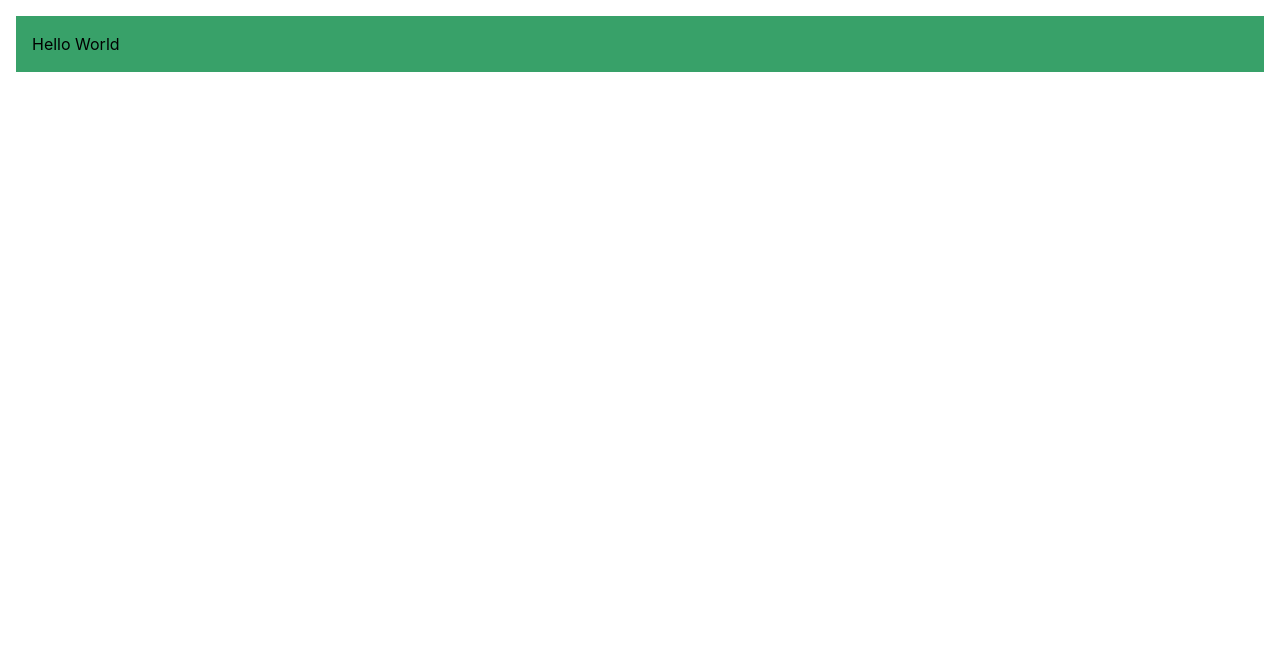
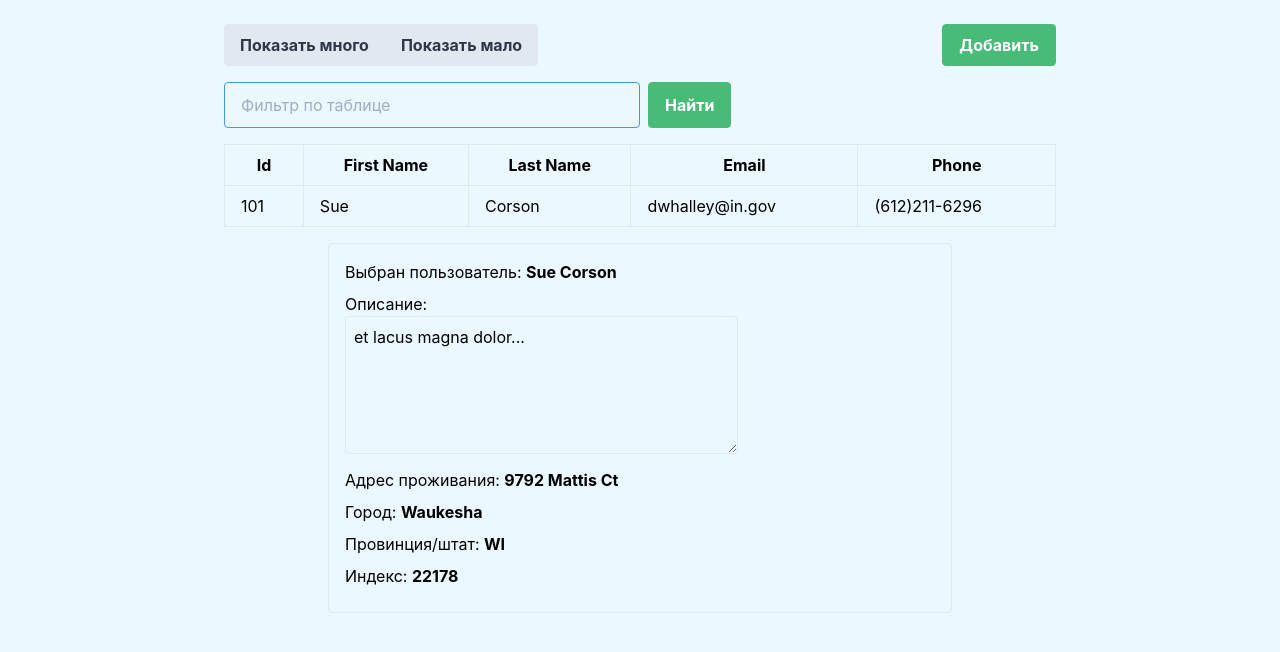
Before and after one commit to riedel28/test-task-fugr, a React (Create React App) app: page / in a window 1280 px wide. Shown: the top 652 px of the page. Built offline with nearby package versions, Linux system fonts and the light colour scheme.

Commit message:
Add initial layout

```diff
--- a/src/App.js
+++ b/src/App.js
@@ -4,8 +4,78 @@ import "./styles/main.css";
 
 function App() {
   return (
-    <div className="h-64">
-      <div className="p-4 m-4 bg-green-600">Hello World</div>
+    <div className="min-h-screen bg-blue-100 ">
+      <div class="container mx-auto flex justify-center items-center  flex-col p-4">
+        <div className="w-2/3 m-2 flex flex-row justify-between">
+          <div class="inline-flex">
+            <button class="bg-gray-300 hover:bg-gray-400 text-gray-800 font-bold py-2 px-4 rounded-l">
+              Показать много
+            </button>
+            <button class="bg-gray-300 hover:bg-gray-400 text-gray-800 font-bold py-2 px-4 rounded-r">
+              Показать мало
+            </button>
+          </div>
+          <button class="bg-green-500 hover:bg-green-700 text-white font-bold py-2 px-4 border border-green-500 rounded">
+            Добавить
+          </button>
+        </div>
+        <div className="w-2/3 my-2 flex flex-row mb-4">
+          <input
+            class="appearance-none w-1/2 block mr-2 bg-blue-100 text-gray-700 border border-blue-500 rounded py-3 px-4 leading-tight focus:outline-none focus:bg-white focus:border-gray-500"
+            id="grid-password"
+            type="text"
+            placeholder="Фильтр по таблице"
+          />
+
+          <button class="bg-green-500 hover:bg-green-700 text-white font-bold py-2 px-4 border border-green-500 rounded">
+            Найти
+          </button>
+        </div>
+        <table class="table-auto border w-2/3 mb-4">
+          <thead>
+            <tr>
+              <th class="border px-4 py-2">Id</th>
+              <th class="border px-4 py-2">First Name</th>
+              <th class="border px-4 py-2">Last Name</th>
+              <th class="border px-4 py-2">Email</th>
+              <th class="border px-4 py-2">Phone</th>
+            </tr>
+          </thead>
+          <tbody>
+            <tr>
+              <td class="border px-4 py-2">101</td>
+              <td class="border px-4 py-2">Sue</td>
+              <td class="border px-4 py-2">Corson</td>
+              <td class="border px-4 py-2">dwhalley@in.gov</td>
+              <td class="border px-4 py-2">(612)211-6296</td>
+            </tr>
+          </tbody>
+        </table>
+
+        <div className="w-1/2 border px-4 py-4 rounded">
+          <div className="mb-2">
+            Выбран пользователь: <b>Sue Corson</b>
+          </div>
+          <div className="mb-2">
+            <p>Описание:</p>
+            <textarea className="w-2/3 p-2 rounded border bg-blue-100" rows="5">
+              et lacus magna dolor...
+            </textarea>
+          </div>
+          <div className="mb-2">
+            Адрес проживания: <b>9792 Mattis Ct</b>
+          </div>
+          <div className="mb-2">
+            Город: <b>Waukesha</b>
+          </div>
+          <div className="mb-2">
+            Провинция/штат: <b>WI</b>
+          </div>
+          <div className="mb-2">
+            Индекс: <b>22178</b>
+          </div>
+        </div>
+      </div>
     </div>
   );
 }
```
